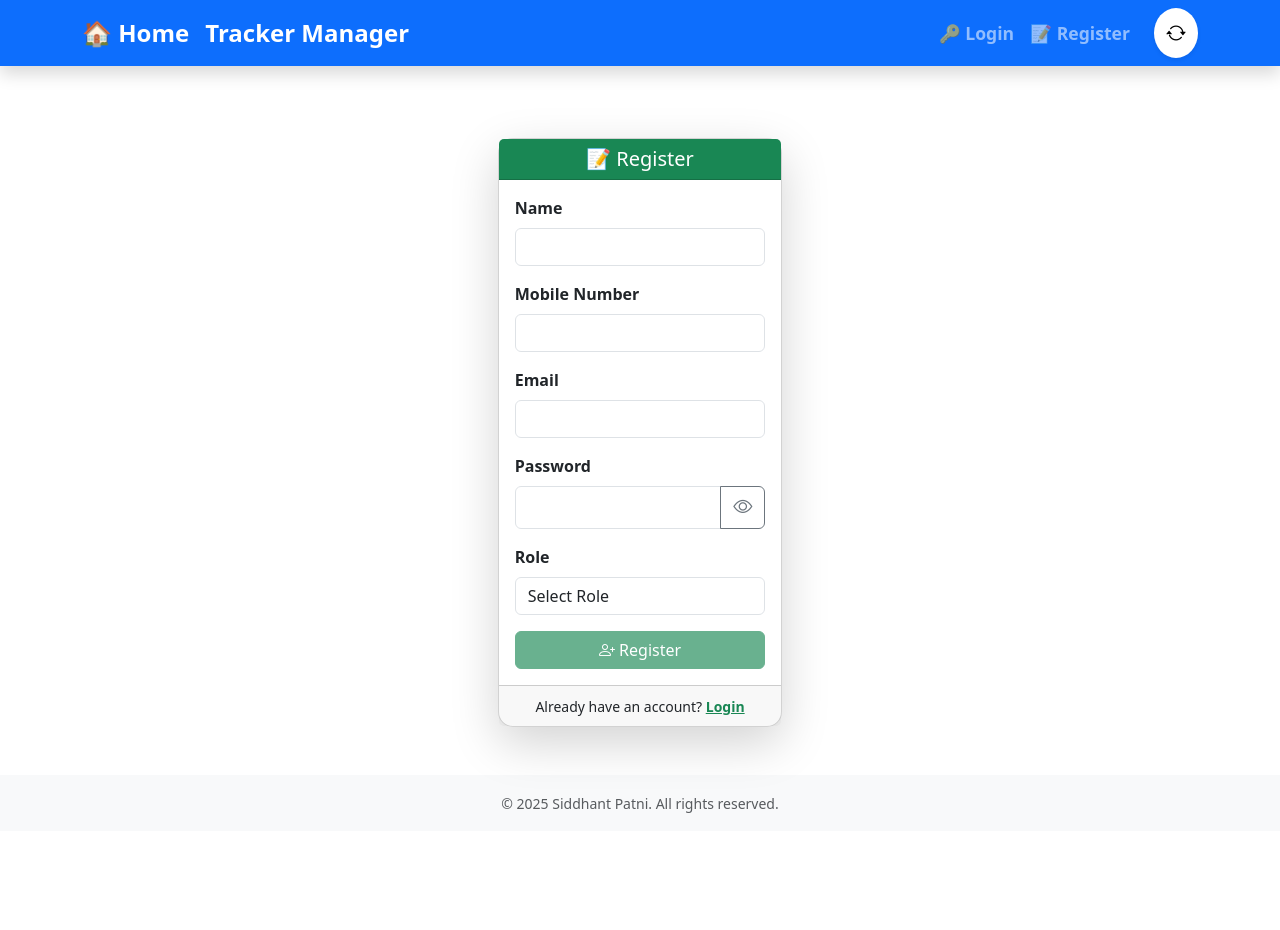
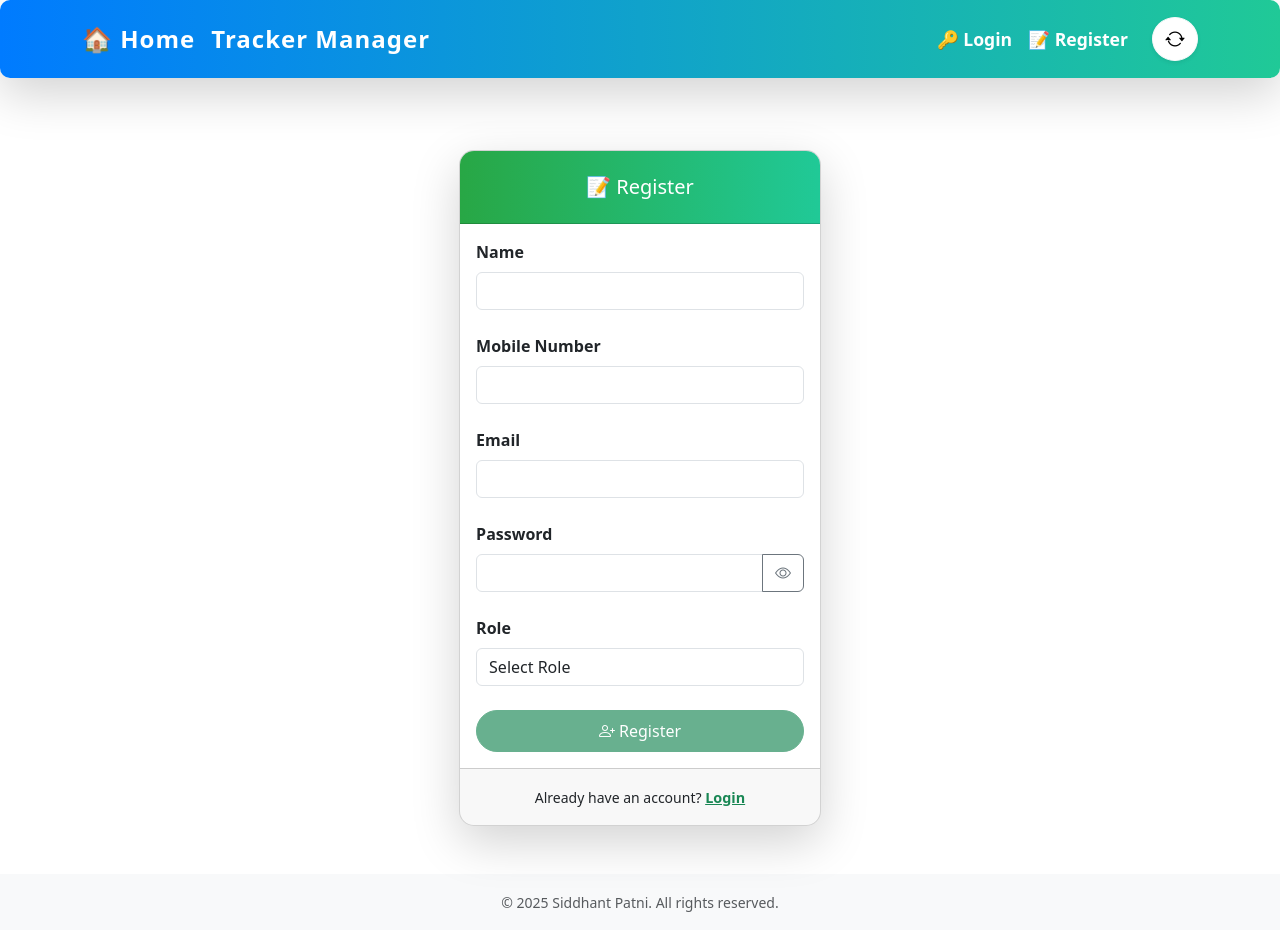
Before and after one commit to siddhantpatni0407/angular-tracker-manager-ui, an Angular app: page /register in a window 1280 px wide. Before the commit the page ends 831 px from the top, so only its background shows below. Built offline with nearby package versions, Linux system fonts and the light colour scheme.

Commit message:
Updated look and feel
Updated look and feel

```diff
--- a/src/app/navbar/navbar.component.css
+++ b/src/app/navbar/navbar.component.css
@@ -1,80 +1,61 @@
-/* Navbar Smooth Transition */
-.navbar {
-    transition: all 0.3s ease-in-out;
-    padding: 0.75rem 1rem;
-    box-shadow: 0px 4px 8px rgba(0, 0, 0, 0.12);
+/* Gradient Background for Navbar */
+.bg-gradient-to-r {
+    background: linear-gradient(to right, #007bff, #20c997);
   }
 
-/* Brand Styling */
+  /* Navbar Styling */
+  .navbar {
+    border-radius: 10px;
+    padding: 10px 20px;
+  }
+
   .navbar-brand {
     font-size: 1.5rem;
-    font-weight: bold;
-    display: flex;
-    align-items: center;
-    gap: 5px;
-    transition: color 0.3s ease-in-out;
+    letter-spacing: 1px;
   }
 
-.navbar-brand:hover {
-    color: #ffd700 !important;  /* Gold effect on hover */
+  .navbar-toggler-icon {
+    background-color: white;
   }
 
-/* Navigation Links */
+  /* Navbar Item Styling */
   .nav-link {
-    font-weight: 500;
     font-size: 1.1rem;
-    padding: 0.5rem 1rem;
-    transition: color 0.3s ease-in-out, transform 0.2s;
+    font-weight: 600;
+    transition: color 0.3s ease;
   }
 
-.nav-link:hover,
-.nav-link.active {
-    color: #ffd700 !important;  /* Gold color on hover & active */
-    transform: scale(1.05);
+  .nav-link:hover {
+    color: #f8f9fa;
   }
 
-/* Navbar Toggler (Mobile Menu Button) */
-.navbar-toggler {
-    border: none;
-    outline: none;
+  .navbar-nav {
+    font-size: 1rem;
   }
 
-/* Refresh Button Styling */
+  /* Button styling for the refresh button */
   .refresh-btn {
-    transition: transform 0.3s ease-in-out, box-shadow 0.2s ease-in-out;
-    border-radius: 50%;
-    padding: 10px 12px;
-    background: white;
-    border: none;
-    font-size: 1.2rem;
+    background-color: #fff;
+    transition: transform 0.3s ease, background-color 0.3s ease;
   }
 
   .refresh-btn:hover {
-    transform: rotate(360deg) scale(1.1);
-    box-shadow: 0px 4px 8px rgba(0, 0, 0, 0.2);
+    background-color: #f0f0f0;
+    transform: scale(1.1);
   }
 
-/* Mobile Responsiveness */
+  /* Active Link Styling */
+  .nav-link.active {
+    color: #28a745;
+  }
+
+  /* For mobile responsiveness */
   @media (max-width: 768px) {
-    .navbar-nav {
-        text-align: center;
+    .navbar-brand {
+      font-size: 1.3rem;
     }
 
     .nav-link {
-        display: block;
-        padding: 10px;
-    }
-
-    .refresh-btn {
-        display: none; /* Hide refresh button on small screens */
+      font-size: 1rem;
     }
   }
-navbar-nav .nav-item {
-    position: relative;
-    z-index: 10; /* Ensure the link is above other elements */
-  }
-
-  .nav-link.cursor-pointer {
-    cursor: pointer; /* Ensures the cursor is a pointer to indicate it's clickable */
-    z-index: 10;
-  }
--- a/src/app/navbar/navbar.component.html
+++ b/src/app/navbar/navbar.component.html
@@ -1,38 +1,63 @@
-<nav class="navbar navbar-expand-lg navbar-dark bg-primary shadow py-2">
+<nav
+  class="navbar navbar-expand-lg navbar-dark bg-gradient-to-r from-primary to-teal shadow-lg py-3"
+>
   <div class="container d-flex justify-content-between align-items-center">
+    <!-- Home (on the left) -->
+    <a class="navbar-brand fw-bold fs-4 text-white" routerLink="/"> 🏠 Home </a>
 
-    <!-- Take Home (on the left) -->
-    <a class="navbar-brand fw-bold fs-4" routerLink="/">🏠 Home</a>
-
-    <!-- Tracker Manager (in the center) -->
-    <a class="navbar-brand fw-bold fs-4 mx-auto" routerLink="/">Tracker Manager</a>
+    <!-- Tracker Manager (centered) -->
+    <a class="navbar-brand fw-bold fs-4 mx-auto text-white" routerLink="/">
+      Tracker Manager
+    </a>
 
     <!-- Mobile Menu Button -->
-    <button class="navbar-toggler" type="button" data-bs-toggle="collapse" data-bs-target="#navbarNav">
+    <button
+      class="navbar-toggler"
+      type="button"
+      data-bs-toggle="collapse"
+      data-bs-target="#navbarNav"
+    >
       <span class="navbar-toggler-icon"></span>
     </button>
 
     <!-- Navigation Links -->
     <div class="collapse navbar-collapse" id="navbarNav">
       <ul class="navbar-nav ms-auto">
-
         <!-- Conditionally render Login/Register or Logout based on authentication -->
         <li class="nav-item" *ngIf="!isLoggedIn">
-          <a class="nav-link fw-semibold" routerLink="/login" routerLinkActive="active">🔑 Login</a>
+          <a
+            class="nav-link fw-semibold text-white"
+            routerLink="/login"
+            routerLinkActive="active"
+            >🔑 Login</a
+          >
         </li>
         <li class="nav-item" *ngIf="!isLoggedIn">
-          <a class="nav-link fw-semibold" routerLink="/register" routerLinkActive="active">📝 Register</a>
+          <a
+            class="nav-link fw-semibold text-white"
+            routerLink="/register"
+            routerLinkActive="active"
+            >📝 Register</a
+          >
         </li>
 
         <!-- Logout (only when logged in) -->
         <li class="nav-item" *ngIf="isLoggedIn">
-          <a class="nav-link fw-semibold cursor-pointer" (click)="logout()">🚪 Logout</a>
+          <a
+            class="nav-link fw-semibold text-white cursor-pointer"
+            (click)="logout()"
+            >🚪 Logout</a
+          >
         </li>
       </ul>
     </div>
 
     <!-- Refresh Button with Hover Effect -->
-    <button class="btn btn-light shadow-sm ms-3 rounded-circle refresh-btn" (click)="refreshPage()" title="Refresh Page">
+    <button
+      class="btn btn-light shadow-sm ms-3 rounded-circle refresh-btn"
+      (click)="refreshPage()"
+      title="Refresh Page"
+    >
       <i class="bi bi-arrow-repeat fs-5"></i>
     </button>
   </div>
--- a/src/app/pages/login/login.component.css
+++ b/src/app/pages/login/login.component.css
@@ -12,16 +12,17 @@
   }
 }
 
-/* Glass effect for cards */
-.glass-effect {
-  background: rgba(255, 255, 255, 0.1);
-  backdrop-filter: blur(10px);
+/* Custom card design */
+.custom-card {
   border-radius: 15px;
-  box-shadow: 0 4px 6px rgba(0, 0, 0, 0.1);
+  overflow: hidden;
+  background-color: #fff;
 }
 
-/* Input field focus effect */
-.input-focus:focus {
+/* Glass effect removed for a cleaner look */
+
+/* Updated input focus effect */
+.custom-input:focus {
   border-color: #6f42c1;
   box-shadow: 0 0 10px rgba(111, 66, 193, 0.5);
 }
@@ -36,18 +37,24 @@
   transform: translateY(-2px);
 }
 
-/* Success/Error alert styles */
-.alert {
-  transition: opacity 0.5s ease;
+/* Gradient background for card header */
+.bg-gradient-to-r {
+  background: linear-gradient(to right, #007bff, #6610f2);
 }
 
-/* Change icon size and spacing for toggle password button */
-.toggle-password i {
-  font-size: 1.2rem;
+/* Adjusted spacing */
+.mb-4 {
+  margin-bottom: 1.5rem;
 }
 
-/* Footer link hover effect */
+/* Custom rounded button */
+.rounded-pill {
+  border-radius: 50rem;
+}
+
+/* Larger footer links */
 .card-footer a {
+  font-size: 0.9rem;
   transition: color 0.3s ease;
 }
 
--- a/src/app/pages/register/register.component.css
+++ b/src/app/pages/register/register.component.css
@@ -12,18 +12,19 @@
   }
 }
 
-/* Glass effect for cards */
-.glass-effect {
-  background: rgba(255, 255, 255, 0.1);
-  backdrop-filter: blur(10px);
+/* Custom card design */
+.custom-card {
   border-radius: 15px;
-  box-shadow: 0 4px 6px rgba(0, 0, 0, 0.1);
+  overflow: hidden;
+  background-color: #fff;
 }
 
-/* Input field focus effect */
-.input-focus:focus {
-  border-color: #6f42c1;
-  box-shadow: 0 0 10px rgba(111, 66, 193, 0.5);
+/* Glass effect removed for a cleaner look */
+
+/* Updated input focus effect */
+.custom-input:focus {
+  border-color: #17a2b8;
+  box-shadow: 0 0 10px rgba(23, 162, 184, 0.5);
 }
 
 /* Button animations */
@@ -32,22 +33,28 @@
 }
 
 .animated-btn:hover {
-  background-color: #5a3e9e;
+  background-color: #138496;
   transform: translateY(-2px);
 }
 
-/* Success/Error alert styles */
-.alert {
-  transition: opacity 0.5s ease;
+/* Gradient background for card header */
+.bg-gradient-to-r {
+  background: linear-gradient(to right, #28a745, #20c997);
 }
 
-/* Change icon size and spacing for toggle password button */
-.toggle-password i {
-  font-size: 1.2rem;
+/* Adjusted spacing */
+.mb-4 {
+  margin-bottom: 1.5rem;
 }
 
-/* Footer link hover effect */
+/* Custom rounded button */
+.rounded-pill {
+  border-radius: 50rem;
+}
+
+/* Larger footer links */
 .card-footer a {
+  font-size: 0.9rem;
   transition: color 0.3s ease;
 }
 
--- a/src/app/pages/register/register.component.html
+++ b/src/app/pages/register/register.component.html
@@ -1,101 +1,161 @@
 <div class="container mt-5 fade-in">
   <div class="row justify-content-center">
-    <div class="col-md-5 col-lg-4">
-      <div class="card shadow-lg glass-effect">
-
+    <div class="col-md-6 col-lg-5">
+      <div class="card shadow-lg rounded-lg custom-card">
         <!-- Register Header -->
-        <div class="card-header bg-success text-white text-center">
+        <div
+          class="card-header bg-gradient-to-r from-success to-teal text-white text-center py-4"
+        >
           <h5 class="mb-0">📝 Register</h5>
         </div>
 
         <div class="card-body">
-
           <!-- Success Message -->
-          <div *ngIf="successMessage" class="alert alert-success text-center">
-            {{ successMessage }}
+          <div
+            *ngIf="successMessage"
+            class="alert alert-success text-center fade-in"
+          >
+            ✅ {{ successMessage }}
           </div>
 
           <!-- Error Message -->
-          <div *ngIf="errorMessage" class="alert alert-danger text-center">
-            {{ errorMessage }}
+          <div
+            *ngIf="errorMessage"
+            class="alert alert-danger text-center fade-in"
+          >
+            ❌ {{ errorMessage }}
           </div>
 
           <!-- Registration Form -->
           <form #registerForm="ngForm" (ngSubmit)="register()">
-
             <!-- Name Field -->
-            <div class="mb-3">
+            <div class="mb-4">
               <label class="form-label fw-bold">Name</label>
-              <input type="text" [(ngModel)]="name"
-                     class="form-control input-focus" name="name"
-                     required minlength="3" #nameInput="ngModel">
-              <div class="text-danger small" *ngIf="nameInput.invalid && nameInput.touched">
+              <input
+                type="text"
+                [(ngModel)]="name"
+                class="form-control custom-input"
+                name="name"
+                required
+                minlength="3"
+                #nameInput="ngModel"
+              />
+              <div
+                class="text-danger small"
+                *ngIf="nameInput.invalid && nameInput.touched"
+              >
                 Name must be at least 3 characters.
               </div>
             </div>
 
             <!-- Mobile Number Field -->
-            <div class="mb-3">
+            <div class="mb-4">
               <label class="form-label fw-bold">Mobile Number</label>
-              <input type="tel" [(ngModel)]="mobile"
-                     class="form-control input-focus" name="mobile"
-                     required pattern="^[0-9]{10}$" #mobileInput="ngModel">
-              <div class="text-danger small" *ngIf="mobileInput.invalid && mobileInput.touched">
+              <input
+                type="tel"
+                [(ngModel)]="mobile"
+                class="form-control custom-input"
+                name="mobile"
+                required
+                pattern="^[0-9]{10}$"
+                #mobileInput="ngModel"
+              />
+              <div
+                class="text-danger small"
+                *ngIf="mobileInput.invalid && mobileInput.touched"
+              >
                 Enter a valid 10-digit mobile number.
               </div>
             </div>
 
             <!-- Email Field -->
-            <div class="mb-3">
+            <div class="mb-4">
               <label class="form-label fw-bold">Email</label>
-              <input type="email" [(ngModel)]="email"
-                     class="form-control input-focus" name="email"
-                     required email #emailInput="ngModel">
-              <div class="text-danger small" *ngIf="emailInput.invalid && emailInput.touched">
+              <input
+                type="email"
+                [(ngModel)]="email"
+                class="form-control custom-input"
+                name="email"
+                required
+                email
+                #emailInput="ngModel"
+              />
+              <div
+                class="text-danger small"
+                *ngIf="emailInput.invalid && emailInput.touched"
+              >
                 Please enter a valid email.
               </div>
             </div>
 
             <!-- Password Field with Toggle -->
-            <div class="mb-3">
+            <div class="mb-4">
               <label class="form-label fw-bold">Password</label>
               <div class="input-group">
-                <input [type]="showPassword ? 'text' : 'password'"
-                       [(ngModel)]="password"
-                       class="form-control input-focus" name="password"
-                       required minlength="6" #passwordInput="ngModel">
-                <button type="button" class="btn btn-outline-secondary toggle-password" (click)="togglePassword()">
-                  <i class="bi" [ngClass]="showPassword ? 'bi-eye-slash' : 'bi-eye'"></i>
+                <input
+                  [type]="showPassword ? 'text' : 'password'"
+                  [(ngModel)]="password"
+                  class="form-control custom-input"
+                  name="password"
+                  required
+                  minlength="6"
+                  #passwordInput="ngModel"
+                />
+                <button
+                  type="button"
+                  class="btn btn-outline-secondary toggle-password"
+                  (click)="togglePassword()"
+                >
+                  <i
+                    class="bi"
+                    [ngClass]="showPassword ? 'bi-eye-slash' : 'bi-eye'"
+                  ></i>
                 </button>
               </div>
-              <div class="text-danger small" *ngIf="passwordInput.invalid && passwordInput.touched">
+              <div
+                class="text-danger small"
+                *ngIf="passwordInput.invalid && passwordInput.touched"
+              >
                 Password must be at least 6 characters.
               </div>
             </div>
 
             <!-- Role Selection Field -->
-            <div class="mb-3">
+            <div class="mb-4">
               <label class="form-label fw-bold">Role</label>
-              <select class="form-control input-focus" [(ngModel)]="role" name="role" required #roleInput="ngModel">
+              <select
+                class="form-control custom-input"
+                [(ngModel)]="role"
+                name="role"
+                required
+                #roleInput="ngModel"
+              >
                 <option value="" disabled selected>Select Role</option>
                 <option value="USER">User</option>
                 <option value="ADMIN">Admin</option>
               </select>
-              <div class="text-danger small" *ngIf="roleInput.invalid && roleInput.touched">
+              <div
+                class="text-danger small"
+                *ngIf="roleInput.invalid && roleInput.touched"
+              >
                 Please select a role.
               </div>
             </div>
 
             <!-- Register Button -->
-            <button class="btn btn-success w-100 animated-btn" [disabled]="registerForm.invalid">
+            <button
+              class="btn btn-success w-100 rounded-pill py-2 animated-btn"
+              [disabled]="registerForm.invalid"
+            >
               <i class="bi bi-person-plus"></i> Register
             </button>
           </form>
         </div>
 
         <!-- Footer Links -->
-        <div class="card-footer text-center">
-          <small>Already have an account?
+        <div class="card-footer text-center py-3">
+          <small
+            >Already have an account?
             <a routerLink="/login" class="text-success fw-bold">Login</a>
           </small>
         </div>
```
Also changed, not shown: src/app/pages/login/login.component.html (+9 -9 lines). Lines whose indentation alone changed are shown as unchanged.
